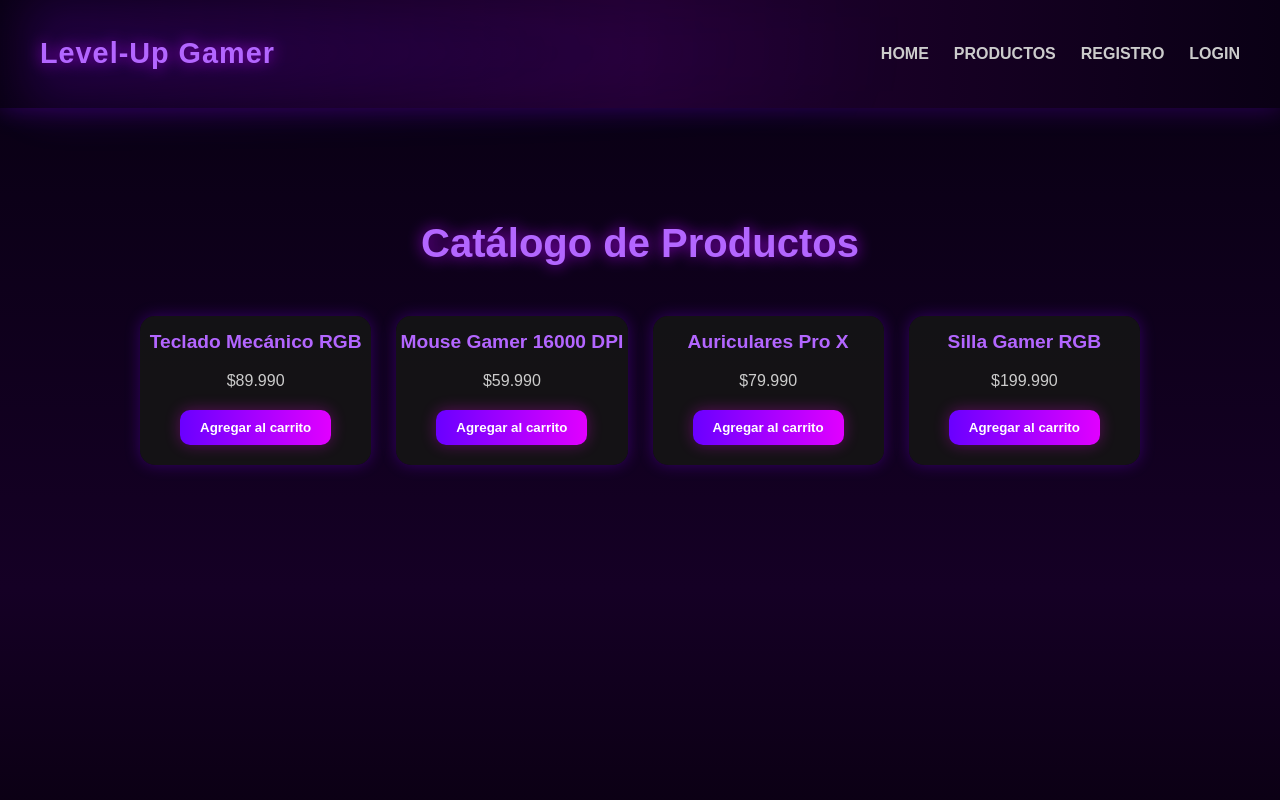
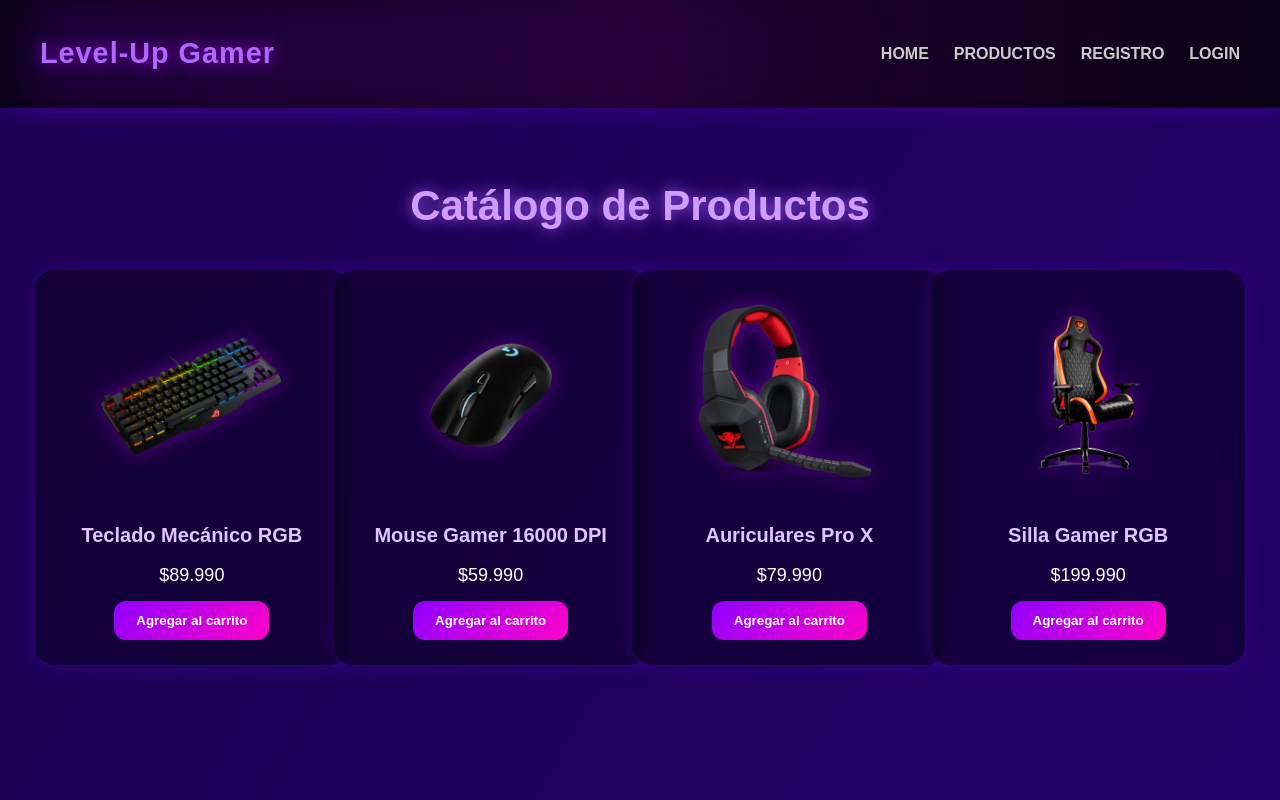
Before and after one commit to matiasv2003/proyecto-full-stack-2, a React (Vite) app: page /productos in a window 1280 px wide. Shown: the top 800 px of the page. Built offline with nearby package versions, Linux system fonts and the light colour scheme.

Commit message:
Mejorando productos con imagenes

```diff
--- a/src/pages/productos.css
+++ b/src/pages/productos.css
@@ -1,77 +1,84 @@
+/* Fondo */
 .productos-container {
-  background: linear-gradient(to bottom, #0a0015, #150025, #000);
+  min-height: 100vh;
+  padding: 40px 20px;
+  text-align: center;
   color: #fff;
-  min-height: 100vh;
-  text-align: center;
-  padding: 80px 20px;
-  font-family: 'Orbitron', sans-serif;
 }
 
+/* Título */
 .productos-title {
-  font-size: 2.5rem;
-  color: #b366ff;
-  text-shadow: 0 0 15px rgba(180, 0, 255, 0.8);
-  margin-bottom: 50px;
+  font-size: 42px;
+  margin-bottom: 40px;
+  font-weight: 700;
+  color: #d19cff;
+  text-shadow: 0 0 15px #a657ff;
 }
 
+/* GRID RESPONSIVO */
 .productos-grid {
   display: grid;
-  grid-template-columns: repeat(auto-fit, minmax(230px, 1fr));
-  gap: 25px;
-  max-width: 1000px;
-  margin: 0 auto;
+  grid-template-columns: repeat(auto-fit, minmax(260px, 1fr));
+  gap: 35px;
+  justify-items: center;
+  padding: 0 40px;
 }
 
+/* TARJETA */
 .producto-item {
-  background: rgba(20, 20, 20, 0.9);
-  border-radius: 15px;
-  overflow: hidden;
-  box-shadow: 0 0 15px rgba(128, 0, 255, 0.3);
-  transition: transform 0.3s ease, box-shadow 0.3s ease;
+  width: 100%;
+  max-width: 300px;
+  background: rgba(0, 0, 0, 0.35);
+  padding: 25px;
+  border-radius: 20px;
+  backdrop-filter: blur(10px);
+  text-align: center;
+  transition: 0.3s;
+  box-shadow: 0 0 20px rgba(120, 0, 255, 0.25);
 }
 
+/* Hover Pro */
 .producto-item:hover {
-  transform: translateY(-6px);
-  box-shadow: 0 0 25px rgba(128, 0, 255, 0.7);
+  transform: translateY(-10px);
+  box-shadow: 0 0 30px rgba(150, 50, 255, 0.7);
 }
 
-.producto-item img {
-  width: 100%;
-  height: 180px;
-  object-fit: cover;
+/* Imagen */
+.producto-img {
+  width: 200px;
+  height: 200px;
+  object-fit: contain;
+  margin-bottom: 15px;
+  filter: drop-shadow(0 0 10px rgba(200, 0, 255, 0.4));
 }
 
+/* Nombre */
 .producto-item h3 {
-  margin-top: 15px;
-  font-size: 1.2rem;
-  color: #b366ff;
+  margin: 10px 0;
+  font-size: 20px;
+  color: #e0c6ff;
 }
 
+/* Precio */
 .producto-item p {
-  color: #ccc;
-  margin: 5px 0;
+  font-size: 18px;
+  margin-bottom: 15px;
+  color: #ffffff;
 }
 
+/* Botón */
 .producto-item button {
-  background: linear-gradient(90deg, #6a00ff, #e100ff);
-  color: #fff;
+  background: linear-gradient(135deg, #8f00ff, #ff00c8);
   border: none;
-  padding: 10px 20px;
-  margin: 15px 0 20px;
-  border-radius: 10px;
+  padding: 12px 22px;
+  color: white;
   font-weight: bold;
+  border-radius: 12px;
   cursor: pointer;
-  transition: all 0.3s ease;
-  box-shadow: 0 0 15px rgba(255, 0, 255, 0.3);
+  transition: 0.3s;
 }
 
 .producto-item button:hover {
+  box-shadow: 0 0 15px #ff00e0;
   transform: scale(1.05);
-  box-shadow: 0 0 25px rgba(255, 0, 255, 0.6);
 }
-
-@media (max-width: 600px) {
-  .productos-title {
-    font-size: 2rem;
-  }
-}
--- a/src/pages/productos.jsx
+++ b/src/pages/productos.jsx
@@ -5,18 +5,22 @@ export default function Productos() {
     {
       nombre: "Teclado Mecánico RGB",
       precio: "$89.990",
+      imagen: "/src/assets/productos/teclado.png",
     },
     {
       nombre: "Mouse Gamer 16000 DPI",
       precio: "$59.990",
+      imagen: "/src/assets/productos/mouse.png",
     },
     {
       nombre: "Auriculares Pro X",
       precio: "$79.990",
+      imagen: "/src/assets/productos/audifonos.png",
     },
     {
       nombre: "Silla Gamer RGB",
       precio: "$199.990",
+      imagen: "/src/assets/productos/silla.png",
     },
   ];
 
@@ -26,6 +30,7 @@ export default function Productos() {
       <div className="productos-grid">
         {productos.map((p, i) => (
           <div className="producto-item" key={i}>
+            <img src={p.imagen} alt={p.nombre} className="producto-img" />
             <h3>{p.nombre}</h3>
             <p>{p.precio}</p>
             <button>Agregar al carrito</button>
```
